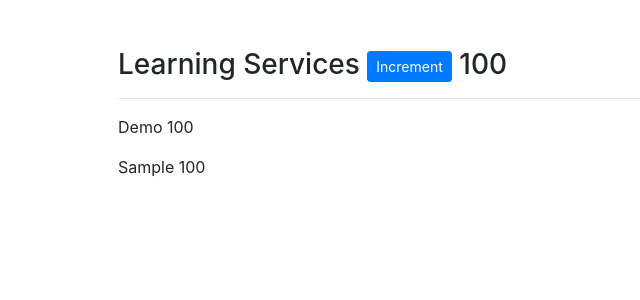
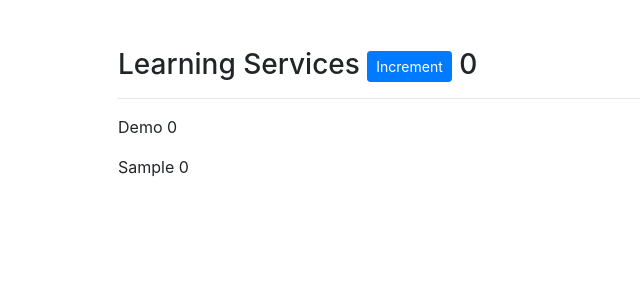
Before and after one commit to vivekanandpv/ng-basics, an Angular app: page / in a window 1280 px wide. Shown: the top 300 px of the page, without its empty margins (0-640 px from the left). Built offline with nearby package versions, Linux system fonts and the light colour scheme.

Commit message:
rxjs operator introduction

```diff
--- a/src/app/_services/data.service.ts
+++ b/src/app/_services/data.service.ts
@@ -5,7 +5,7 @@ import { BehaviorSubject } from 'rxjs';
   providedIn: 'root',
 })
 export class DataService {
-  private counter = new BehaviorSubject<number>(100);
+  private counter = new BehaviorSubject<number>(0);
 
   counter$ = this.counter.asObservable();
 
--- a/src/app/app.component.ts
+++ b/src/app/app.component.ts
@@ -3,6 +3,7 @@ import { Observable } from 'rxjs';
 import { UserViewModel } from 'src/models/domain.models';
 import { UserEventArgs } from 'src/models/eventargs.model';
 import { DataService } from './_services/data.service';
+import { map } from 'rxjs/operators';
 
 @Component({
   selector: 'app-root',
@@ -12,7 +13,10 @@ import { DataService } from './_services/data.service';
 export class AppComponent {
   localCounter$: Observable<number>;
   constructor(private dataService: DataService) {
-    this.localCounter$ = this.dataService.counter$;
+    this.localCounter$ = this.dataService.counter$.pipe(
+      map((v) => v * 10),
+      map((v) => v * 2)
+    );
   }
 
   clickHandler() {
```
